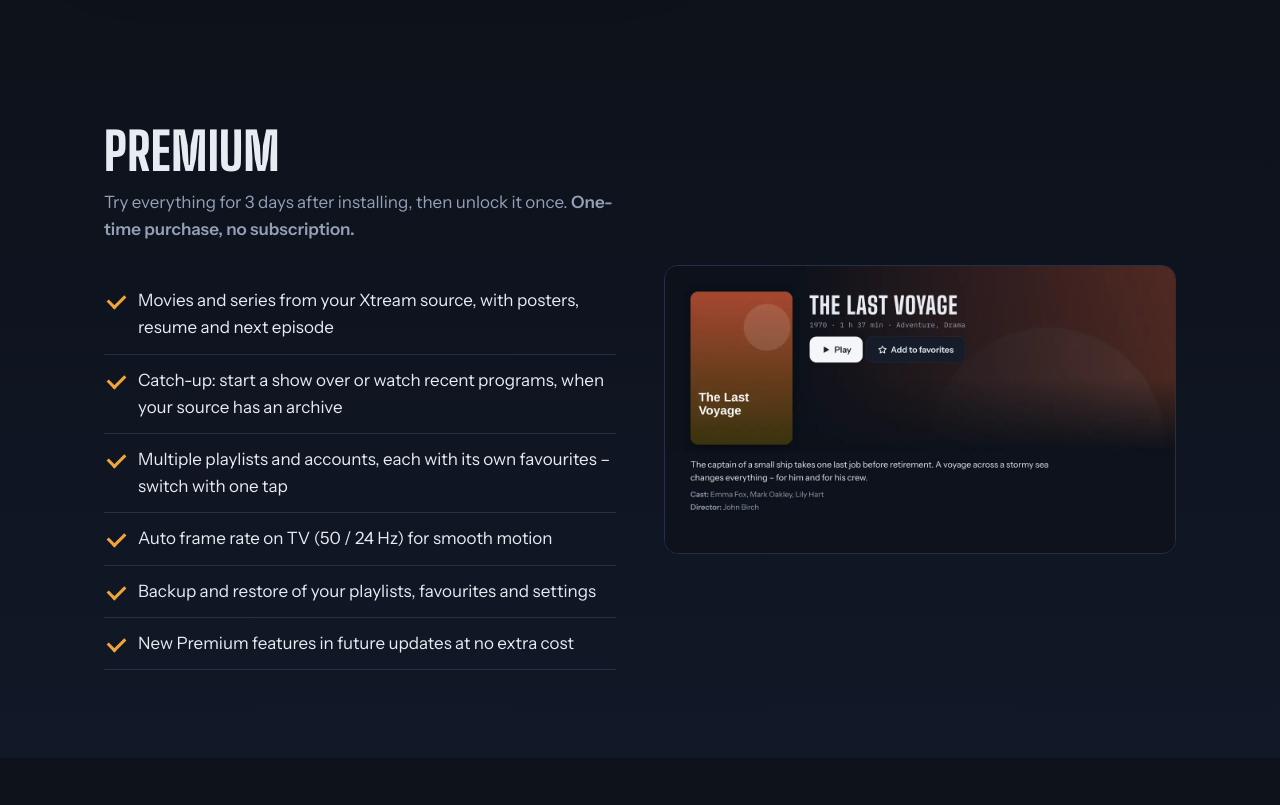
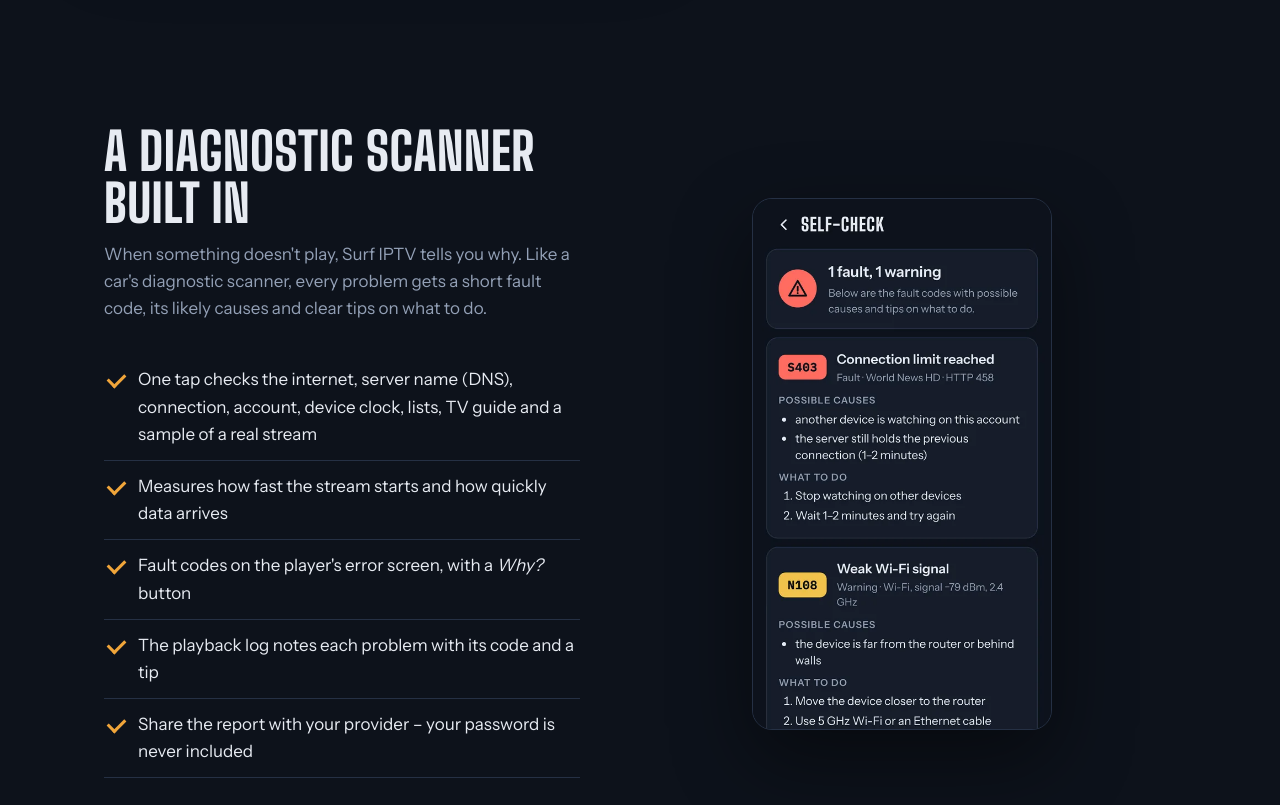
Before and after one commit to surf-iptv/site, a plain HTML site: page index.html in a window 1280 px wide. Shown: the part 3371-4176 px from the top of the page. Drawn offline with Linux system fonts and the light colour scheme.

Commit message:
Sekcja o autodiagnozie na stronie
Co-Authored-By: Claude Opus 5.5 <noreply@anthropic.com>
Claude-Session: https://claude.ai/code/session_018uVMYJmemNefUsepzF74aB

```diff
--- a/index.html
+++ b/index.html
@@ -112,6 +112,23 @@
     </div>
   </section>
 
+  <section id="selfcheck">
+    <div class="wrap two">
+      <div>
+        <h2>A diagnostic scanner built in</h2>
+        <p class="sub">When something doesn't play, Surf IPTV tells you why. Like a car's diagnostic scanner, every problem gets a short fault code, its likely causes and clear tips on what to do.</p>
+        <ul class="ticks">
+          <li>One tap checks the internet, server name (DNS), connection, account, device clock, lists, TV guide and a sample of a real stream</li>
+          <li>Measures how fast the stream starts and how quickly data arrives</li>
+          <li>Fault codes on the player's error screen, with a <i>Why?</i> button</li>
+          <li>The playback log notes each problem with its code and a tip</li>
+          <li>Share the report with your provider – your password is never included</li>
+        </ul>
+      </div>
+      <img class="framed portrait" src="img/phone-selfcheck.webp" width="540" height="960" loading="lazy" alt="Self-check on a phone: a fault code for a connection limit and a warning about weak Wi-Fi, each with possible causes and what to do">
+    </div>
+  </section>
+
   <section id="premium" class="premium">
     <div class="wrap">
       <div>
```
Also changed, not shown: img/phone-selfcheck.webp (added).
